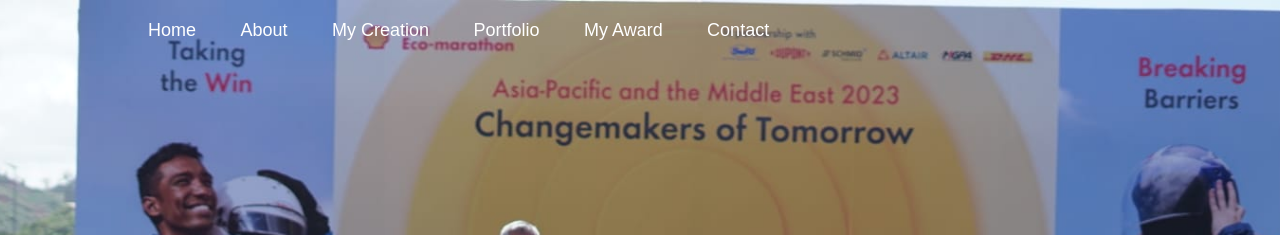
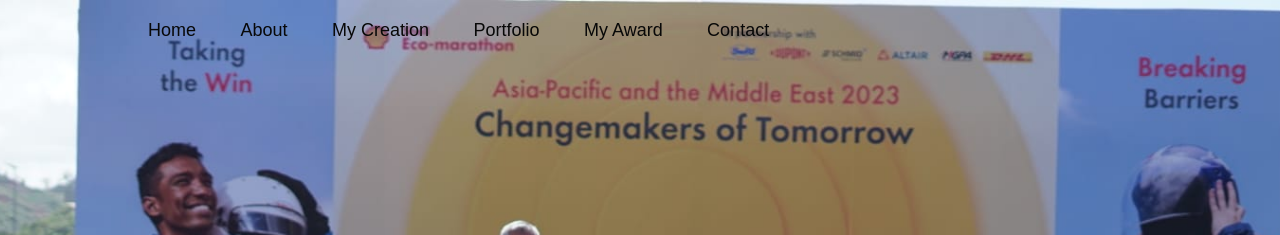
Before and after one commit to DIKIPRAMANA112233/DIKI, a plain HTML site: page index.html in a window 1280 px wide. Shown: the top 235 px of the page. Drawn offline with Linux system fonts and the light colour scheme.

Commit message:
Update style.css

```diff
--- a/style.css
+++ b/style.css
@@ -36,7 +36,7 @@ nav ul li{
     margin: 10px 20px;
 }
 nav ul li a{
-    color: #fff;
+    color: #080808;
     text-decoration: none;
     font-size: 18px;
     position: relative;
```
